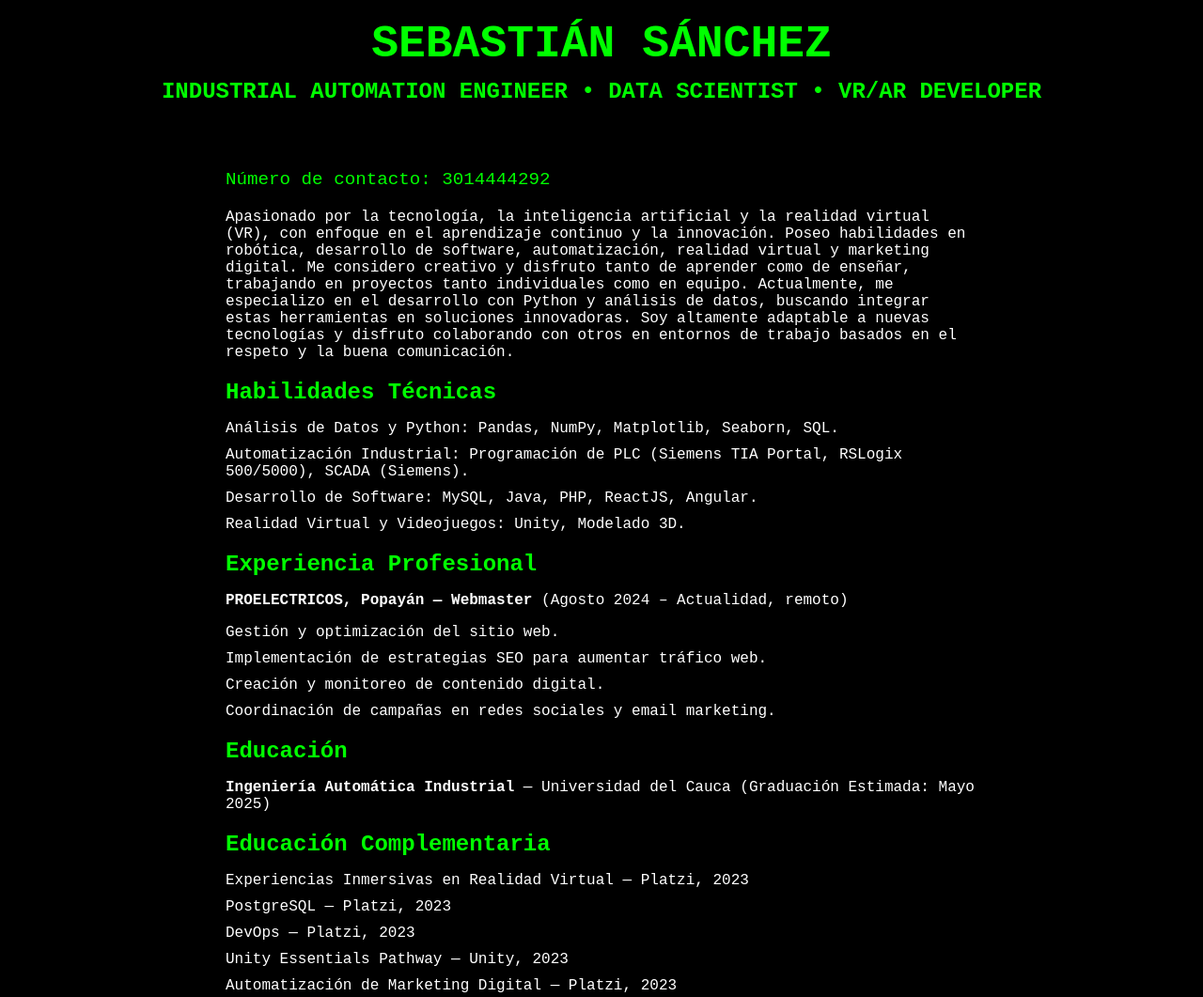
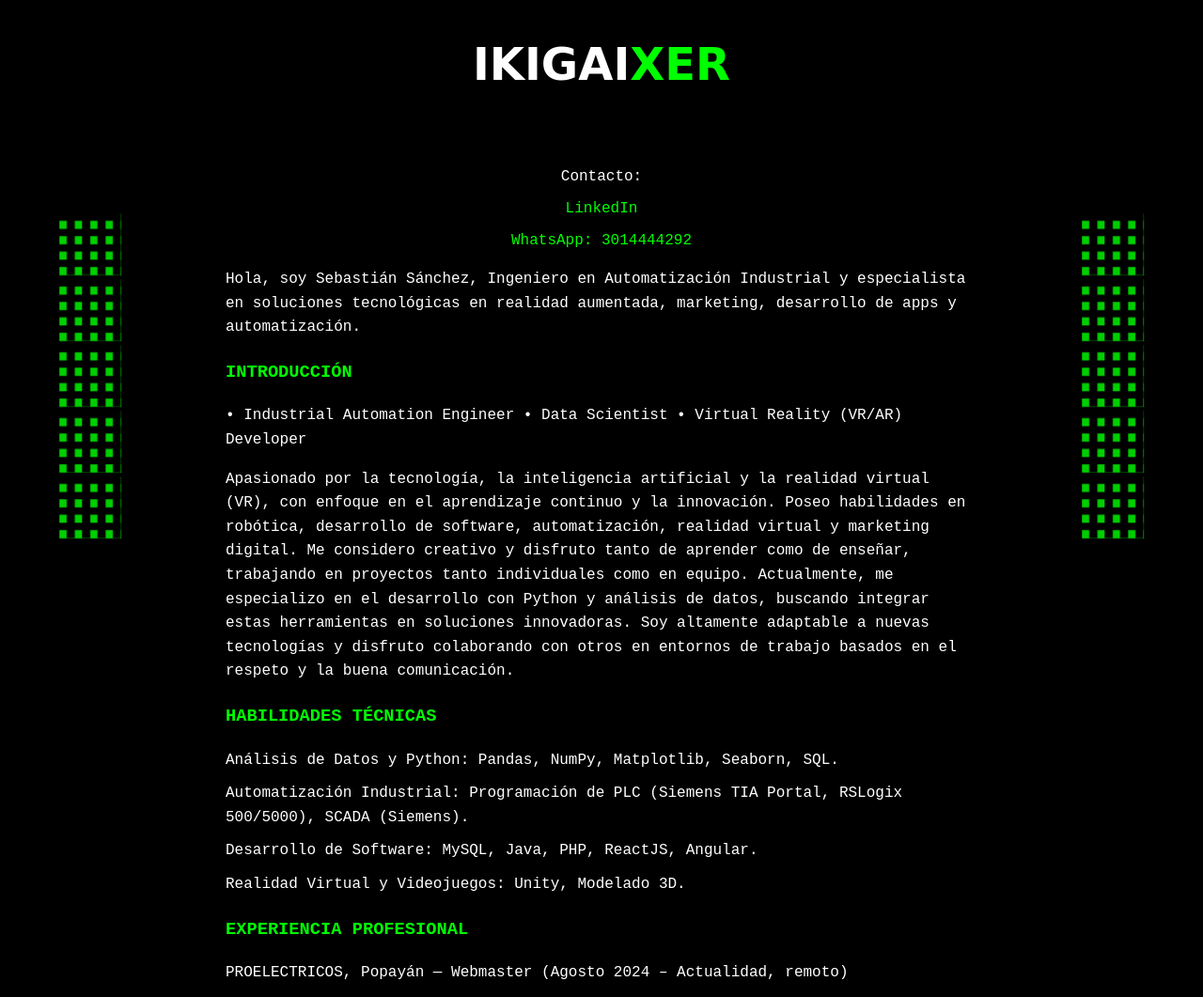
Before and after one commit to Sebasurb01/ikigaixel, a plain HTML site: page index.html in a window 1280 px wide. Shown: the top 1061 px of the page at 94% size. Drawn offline with Linux system fonts and the light colour scheme.

Commit message:
Actualización del diseño y mejoras en la presentación

```diff
--- a/index.html
+++ b/index.html
@@ -3,23 +3,34 @@
 <head>
     <meta charset="UTF-8">
     <meta name="viewport" content="width=device-width, initial-scale=1.0">
-    <meta name="description" content="Perfil profesional de Sebastián Sánchez, Ingeniero en Automatización Industrial y Desarrollador de Realidad Virtual.">
-    <meta name="keywords" content="Ingeniero en Automatización, Desarrollador VR, Ciencia de Datos, Python, Automatización, Realidad Virtual, Videojuegos">
+    <meta name="description" content="Soluciones tecnológicas en realidad aumentada, marketing, desarrollo de apps y automatización.">
+    <meta name="keywords" content="realidad aumentada, marketing, desarrollo de apps, automatización, tecnología, HTML, CSS">
     <meta name="author" content="Sebastián Sánchez, Ingeniero en Automatización Industrial">
     <meta name="robots" content="index, follow">
-    <title>SEBASTIÁN SÁNCHEZ - PERFIL PROFESIONAL</title>
+    <meta property="og:type" content="website">
+    <meta property="og:title" content="Soluciones Tecnológicas en Marketing">
+    <meta property="og:image" content="URL de la miniatura">
+    <title>Soluciones Tecnológicas en Marketing</title>
     <link rel="stylesheet" href="styles.css">
 </head>
 <body>
     <header>
-        <h1 class="title">SEBASTIÁN SÁNCHEZ</h1>
-        <h2 class="subtitle">INDUSTRIAL AUTOMATION ENGINEER • DATA SCIENTIST • VR/AR DEVELOPER</h2>
+        <h1 class="ikigaixer"><span class="ikigai">IKIGAI</span><span class="xer">XER</span></h1>
     </header>
+    <main class="content">
         <section class="introduction">
-        <p class="contact-info">Número de contacto: 3014444292</p>
-        <p class="bio">
-            Apasionado por la tecnología, la inteligencia artificial y la realidad virtual (VR), con enfoque en el aprendizaje continuo y la innovación. Poseo habilidades en robótica, desarrollo de software, automatización, realidad virtual y marketing digital. Me considero creativo y disfruto tanto de aprender como de enseñar, trabajando en proyectos tanto individuales como en equipo. Actualmente, me especializo en el desarrollo con Python y análisis de datos, buscando integrar estas herramientas en soluciones innovadoras. Soy altamente adaptable a nuevas tecnologías y disfruto colaborando con otros en entornos de trabajo basados en el respeto y la buena comunicación.
-        </p>
+
+            <div class="contact-info">
+                <p>Contacto:</p>
+                <p><a href="https://www.linkedin.com/in/sebasurb01" target="_blank">LinkedIn</a></p>
+                <p><a href="https://wa.me/3014444292" target="_blank">WhatsApp: 3014444292</a></p>
+            </div>
+        </section>
+        <section class="bio">
+            <p>Hola, soy Sebastián Sánchez, Ingeniero en Automatización Industrial y especialista en soluciones tecnológicas en realidad aumentada, marketing, desarrollo de apps y automatización.</p>
+            <h3>Introducción</h3>
+            <p>• Industrial Automation Engineer • Data Scientist • Virtual Reality (VR/AR) Developer</p>
+            <p>Apasionado por la tecnología, la inteligencia artificial y la realidad virtual (VR), con enfoque en el aprendizaje continuo y la innovación. Poseo habilidades en robótica, desarrollo de software, automatización, realidad virtual y marketing digital. Me considero creativo y disfruto tanto de aprender como de enseñar, trabajando en proyectos tanto individuales como en equipo. Actualmente, me especializo en el desarrollo con Python y análisis de datos, buscando integrar estas herramientas en soluciones innovadoras. Soy altamente adaptable a nuevas tecnologías y disfruto colaborando con otros en entornos de trabajo basados en el respeto y la buena comunicación.</p>
             <h3>Habilidades Técnicas</h3>
             <ul>
                 <li>Análisis de Datos y Python: Pandas, NumPy, Matplotlib, Seaborn, SQL.</li>
@@ -28,7 +39,7 @@
                 <li>Realidad Virtual y Videojuegos: Unity, Modelado 3D.</li>
             </ul>
             <h3>Experiencia Profesional</h3>
-        <p><strong>PROELECTRICOS, Popayán — Webmaster</strong> (Agosto 2024 – Actualidad, remoto)</p>
+            <p>PROELECTRICOS, Popayán — Webmaster (Agosto 2024 – Actualidad, remoto)</p>
             <ul>
                 <li>Gestión y optimización del sitio web.</li>
                 <li>Implementación de estrategias SEO para aumentar tráfico web.</li>
@@ -36,7 +47,7 @@
                 <li>Coordinación de campañas en redes sociales y email marketing.</li>
             </ul>
             <h3>Educación</h3>
-        <p><strong>Ingeniería Automática Industrial</strong> — Universidad del Cauca (Graduación Estimada: Mayo 2025)</p>
+            <p>Ingeniería Automática Industrial — Universidad del Cauca (Graduación Estimada: Mayo 2025)</p>
             <h3>Educación Complementaria</h3>
             <ul>
                 <li>Experiencias Inmersivas en Realidad Virtual — Platzi, 2023</li>
@@ -51,5 +62,20 @@
                 <li>Inglés: B1 (Intermedio)</li>
             </ul>
         </section>
+    </main>
+    <aside class="side-figures left">
+        <div class="pixel-figure"></div>
+        <div class="pixel-figure"></div>
+        <div class="pixel-figure"></div>
+        <div class="pixel-figure"></div>
+        <div class="pixel-figure"></div>
+    </aside>
+    <aside class="side-figures right">
+        <div class="pixel-figure"></div>
+        <div class="pixel-figure"></div>
+        <div class="pixel-figure"></div>
+        <div class="pixel-figure"></div>
+        <div class="pixel-figure"></div>
+    </aside>
 </body>
 </html>
--- a/styles.css
+++ b/styles.css
@@ -4,49 +4,68 @@ body {
     color: #ffffff;
     background-color: #000000;
     text-align: center;
+    overflow-x: hidden; /* Evita el desplazamiento horizontal */
 }
 
 header {
     padding: 20px;
 }
 
-.title {
+.ikigaixer {
     font-size: 3rem;
-    color: #00ff00; /* Verde brillante */
-    margin: 0;
+    margin: 20px 0;
     text-transform: uppercase;
 }
 
-.subtitle {
-    font-size: 1.5rem;
+.ikigai {
+    color: #ffffff; /* Blanco */
+    font-family: 'Press Start 2P', cursive; /* Estilo de fuente retro */
+}
+
+.xer {
     color: #00ff00; /* Verde brillante */
-    margin: 10px 0;
-    text-transform: uppercase;
+    font-family: 'Press Start 2P', cursive; /* Estilo de fuente retro */
+}
+
+main.content {
+    padding: 20px;
+    max-width: 100%; /* Usa todo el ancho disponible */
+    margin: 0 auto;
+    position: relative;
+    box-sizing: border-box; /* Incluye padding y border en el width total */
 }
 
 .introduction {
-    padding: 20px;
-    max-width: 800px;
-    margin: 0 auto;
-    text-align: left;
+    margin: 20px 0;
 }
 
 .contact-info {
-    font-size: 1.2rem;
-    color: #00ff00;
-    margin-bottom: 20px;
+    margin: 20px 0;
+}
+
+.contact-info a {
+    color: #00ff00; /* Verde brillante */
+    text-decoration: none;
+}
+
+.contact-info a:hover {
+    text-decoration: underline;
 }
 
 .bio {
+    margin: 20px auto;
+    text-align: left;
     font-size: 1rem;
-    color: #ffffff;
-    margin-bottom: 20px;
+    line-height: 1.6;
+    overflow-wrap: break-word; /* Ajusta el texto largo */
+    padding: 0 20px; /* Añade más espacio para evitar el corte */
+    max-width: 800px; /* Ajusta el ancho máximo para centrar el contenido */
 }
 
 h3 {
-    font-size: 1.5rem;
-    color: #00ff00;
-    margin: 20px 0 10px;
+    color: #00ff00; /* Verde brillante */
+    text-transform: uppercase;
+    margin-top: 20px;
 }
 
 ul {
@@ -54,8 +73,55 @@ ul {
     padding: 0;
 }
 
-li {
-    font-size: 1rem;
-    color: #ffffff;
+ul li {
     margin-bottom: 10px;
 }
+
+aside.side-figures {
+    position: fixed;
+    top: 0;
+    bottom: 0;
+    width: 15%; /* Ajusta el ancho para mejor visibilidad */
+    background-color: #000000;
+    display: flex;
+    flex-direction: column;
+    justify-content: center;
+    align-items: center;
+    gap: 10px;
+    z-index: 1; /* Asegura que las figuras laterales estén sobre el contenido */
+}
+
+aside.side-figures.left {
+    left: 0;
+}
+
+aside.side-figures.right {
+    right: 0;
+}
+
+.pixel-figure {
+    width: 60px;
+    height: 60px;
+    background-color: #00ff00; /* Verde brillante */
+    background-image: linear-gradient(0deg, transparent 50%, #000000 50%),
+                      linear-gradient(90deg, transparent 50%, #000000 50%),
+                      linear-gradient(90deg, #00ff00 50%, transparent 50%),
+                      linear-gradient(0deg, #00ff00 50%, transparent 50%);
+    background-size: 15px 15px;
+    animation: pulse 1.5s infinite;
+}
+
+@keyframes pulse {
+    0% {
+        transform: scale(1);
+        opacity: 1;
+    }
+    50% {
+        transform: scale(1.1);
+        opacity: 0.8;
+    }
+    100% {
+        transform: scale(1);
+        opacity: 1;
+    }
+}
```
Lines whose indentation alone changed are shown as unchanged.
